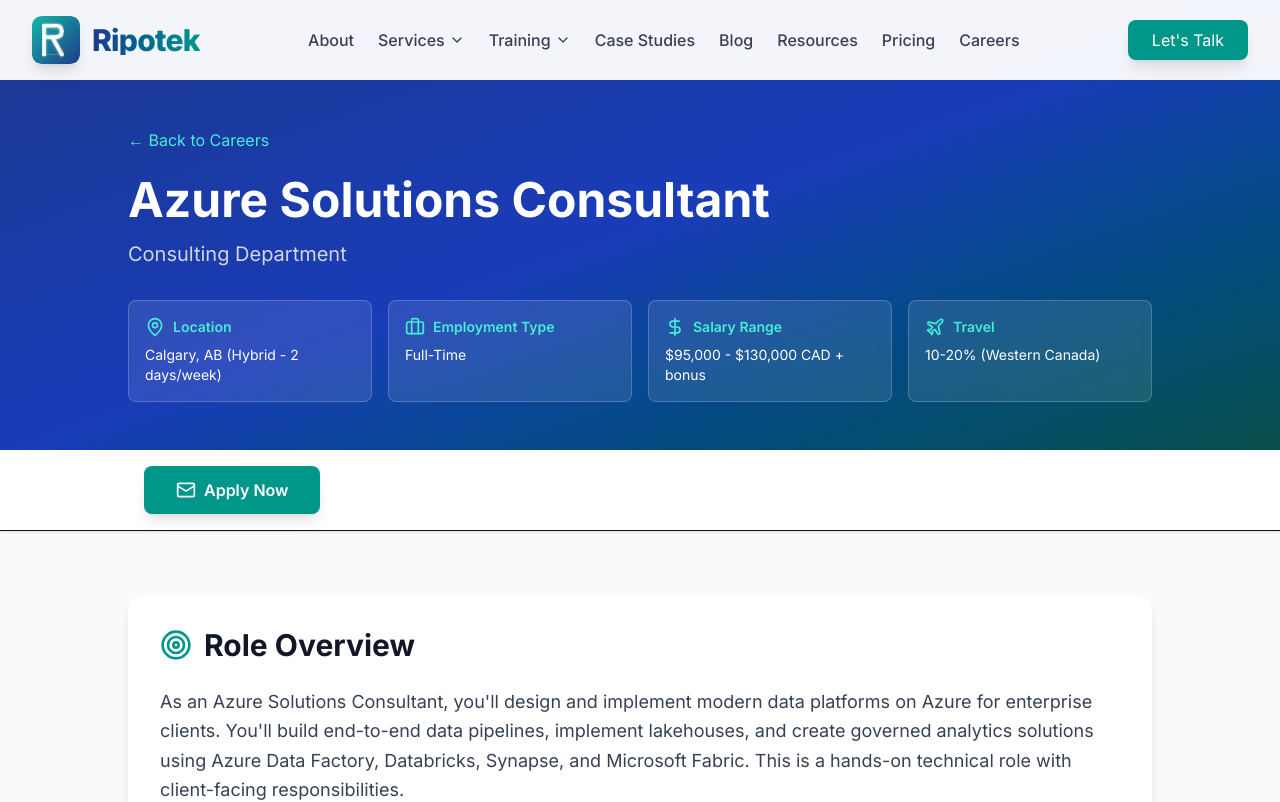
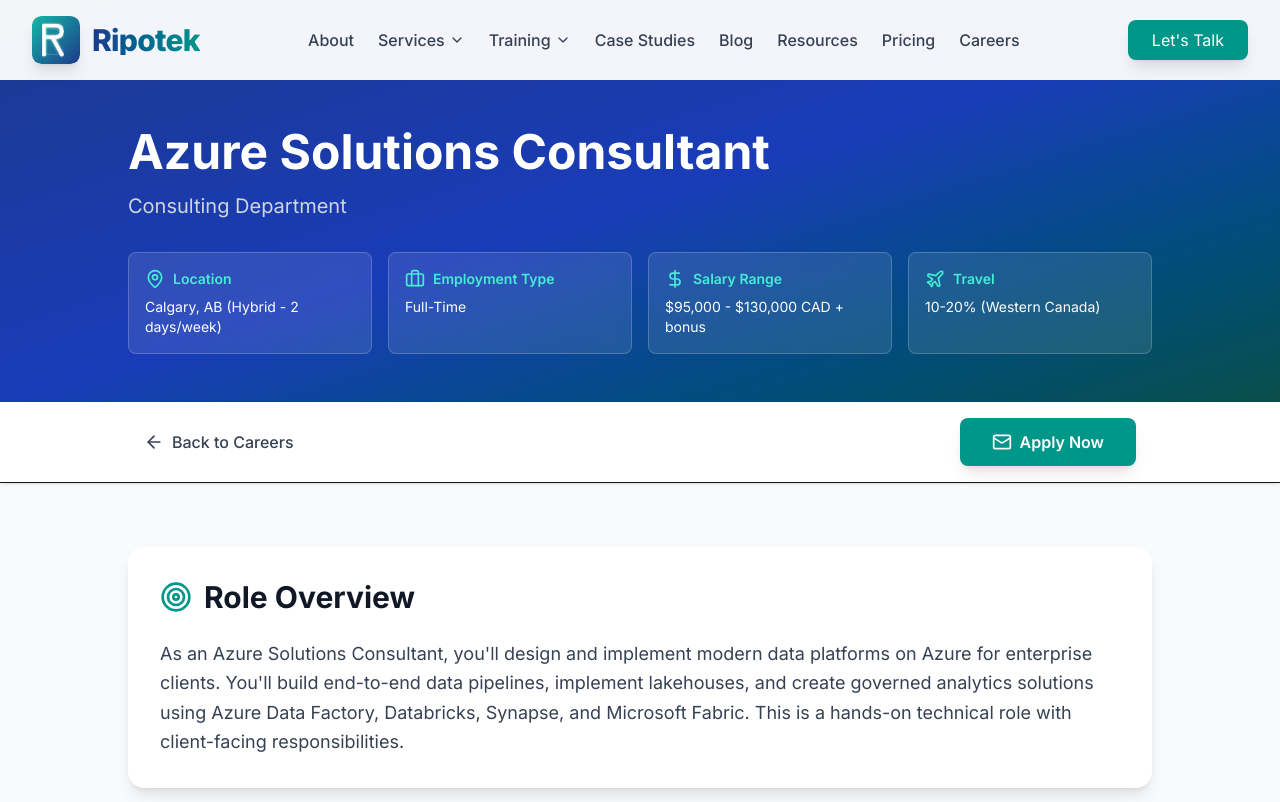
Before and after one commit to Spark-Nest/ripotek_claude_website, a Next.js app: page /careers/azure-solutions-consultant in a window 1280 px wide. Shown: the top 802 px of the page. Built offline with nearby package versions, Linux system fonts and the light colour scheme.

Commit message:
Back navigation button update for careers pages

```diff
--- a/app/careers/azure-solutions-consultant/page.js
+++ b/app/careers/azure-solutions-consultant/page.js
@@ -2,7 +2,7 @@
 
 import React, { useState, useEffect } from 'react';
 import Image from 'next/image';
-import { Menu, X, ChevronDown, Briefcase, MapPin, DollarSign, Clock, Users, CheckCircle, Target, Award, Heart, TrendingUp, Mail, Calendar, Plane, Phone } from 'lucide-react';
+import { Menu, X, ChevronDown, Briefcase, MapPin, DollarSign, Clock, Users, CheckCircle, Target, Award, Heart, TrendingUp, Mail, Calendar, Plane, Phone, ArrowLeft } from 'lucide-react';
 import { FaLinkedin, FaFacebook, FaInstagram, FaYoutube, FaGithub, FaXTwitter } from 'react-icons/fa6';
 import ApplicationModal from '../../../components/ApplicationModal';
 
@@ -148,9 +148,6 @@
       {/* Hero Section */}
       <section className="pt-32 pb-12 px-4 bg-gradient-to-br from-blue-900 via-blue-800 to-teal-900">
         <div className="max-w-5xl mx-auto">
-          <a href="/careers" className="inline-flex items-center text-teal-300 hover:text-teal-200 mb-6 transition">
-            ← Back to Careers
-          </a>
           <h1 className="text-5xl font-bold text-white mb-4">Azure Solutions Consultant</h1>
           <p className="text-xl text-gray-300 mb-8">Consulting Department</p>
 
@@ -168,9 +165,16 @@
         </div>
       </section>
 
-      {/* Apply Now Button - Sticky */}
+      {/* Sticky Navigation Bar */}
       <div className="sticky top-20 z-40 bg-white border-b shadow-sm">
-        <div className="max-w-5xl mx-auto px-4 py-4">
+        <div className="max-w-5xl mx-auto px-4 py-4 flex justify-between items-center">
+          <a
+            href="/careers#positions"
+            className="inline-flex items-center gap-2 text-gray-700 hover:text-teal-600 font-medium transition"
+          >
+            <ArrowLeft className="w-5 h-5" />
+            Back to Careers
+          </a>
           <button
             onClick={() => setModalOpen(true)}
             className="inline-flex items-center gap-2 bg-teal-600 text-white px-8 py-3 rounded-lg hover:bg-teal-700 transition shadow-lg font-semibold"
--- a/app/careers/junior-data-engineer/page.js
+++ b/app/careers/junior-data-engineer/page.js
@@ -2,7 +2,7 @@
 
 import React, { useState, useEffect } from 'react';
 import Image from 'next/image';
-import { Menu, X, ChevronDown, Briefcase, MapPin, DollarSign, Clock, Users, CheckCircle, Target, Award, Heart, TrendingUp, Mail, Calendar, Rocket, Phone } from 'lucide-react';
+import { Menu, X, ChevronDown, Briefcase, MapPin, DollarSign, Clock, Users, CheckCircle, Target, Award, Heart, TrendingUp, Mail, Calendar, Rocket, Phone, ArrowLeft } from 'lucide-react';
 import { FaLinkedin, FaFacebook, FaInstagram, FaYoutube, FaGithub, FaXTwitter } from 'react-icons/fa6';
 import ApplicationModal from '../../../components/ApplicationModal';
 
@@ -148,9 +148,6 @@
       {/* Hero Section */}
       <section className="pt-32 pb-12 px-4 bg-gradient-to-br from-blue-900 via-blue-800 to-teal-900">
         <div className="max-w-5xl mx-auto">
-          <a href="/careers" className="inline-flex items-center text-teal-300 hover:text-teal-200 mb-6 transition">
-            ← Back to Careers
-          </a>
           <h1 className="text-5xl font-bold text-white mb-4">Junior Data Engineer</h1>
           <p className="text-xl text-gray-300 mb-8">Consulting Department</p>
 
@@ -168,9 +165,16 @@
         </div>
       </section>
 
-      {/* Apply Now Button - Sticky */}
+      {/* Sticky Navigation Bar */}
       <div className="sticky top-20 z-40 bg-white border-b shadow-sm">
-        <div className="max-w-5xl mx-auto px-4 py-4">
+        <div className="max-w-5xl mx-auto px-4 py-4 flex justify-between items-center">
+          <a
+            href="/careers#positions"
+            className="inline-flex items-center gap-2 text-gray-700 hover:text-teal-600 font-medium transition"
+          >
+            <ArrowLeft className="w-5 h-5" />
+            Back to Careers
+          </a>
           <button
             onClick={() => setModalOpen(true)}
             className="inline-flex items-center gap-2 bg-teal-600 text-white px-8 py-3 rounded-lg hover:bg-teal-700 transition shadow-lg font-semibold"
--- a/app/careers/power-bi-instructor/page.js
+++ b/app/careers/power-bi-instructor/page.js
@@ -2,7 +2,7 @@
 
 import React, { useState, useEffect } from 'react';
 import Image from 'next/image';
-import { Menu, X, ChevronDown, Briefcase, MapPin, DollarSign, Clock, Users, CheckCircle, Target, Award, Heart, TrendingUp, Mail, Calendar, BookOpen, Phone } from 'lucide-react';
+import { Menu, X, ChevronDown, Briefcase, MapPin, DollarSign, Clock, Users, CheckCircle, Target, Award, Heart, TrendingUp, Mail, Calendar, BookOpen, Phone, ArrowLeft } from 'lucide-react';
 import { FaLinkedin, FaFacebook, FaInstagram, FaYoutube, FaGithub, FaXTwitter } from 'react-icons/fa6';
 import ApplicationModal from '../../../components/ApplicationModal';
 
@@ -148,9 +148,6 @@
       {/* Hero Section */}
       <section className="pt-32 pb-12 px-4 bg-gradient-to-br from-blue-900 via-blue-800 to-teal-900">
         <div className="max-w-5xl mx-auto">
-          <a href="/careers" className="inline-flex items-center text-teal-300 hover:text-teal-200 mb-6 transition">
-            ← Back to Careers
-          </a>
           <h1 className="text-5xl font-bold text-white mb-4">Power BI Instructor</h1>
           <p className="text-xl text-gray-300 mb-8">Training & Development Department</p>
 
@@ -168,9 +165,16 @@
         </div>
       </section>
 
-      {/* Apply Now Button - Sticky */}
+      {/* Sticky Navigation Bar */}
       <div className="sticky top-20 z-40 bg-white border-b shadow-sm">
-        <div className="max-w-5xl mx-auto px-4 py-4">
+        <div className="max-w-5xl mx-auto px-4 py-4 flex justify-between items-center">
+          <a
+            href="/careers#positions"
+            className="inline-flex items-center gap-2 text-gray-700 hover:text-teal-600 font-medium transition"
+          >
+            <ArrowLeft className="w-5 h-5" />
+            Back to Careers
+          </a>
           <button
             onClick={() => setModalOpen(true)}
             className="inline-flex items-center gap-2 bg-teal-600 text-white px-8 py-3 rounded-lg hover:bg-teal-700 transition shadow-lg font-semibold"
--- a/app/careers/senior-data-architect/page.js
+++ b/app/careers/senior-data-architect/page.js
@@ -2,7 +2,7 @@
 
 import React, { useState, useEffect } from 'react';
 import Image from 'next/image';
-import { Menu, X, ChevronDown, Briefcase, MapPin, DollarSign, Clock, Users, CheckCircle, Target, Award, Heart, TrendingUp, Mail, Calendar, Plane, Phone } from 'lucide-react';
+import { Menu, X, ChevronDown, Briefcase, MapPin, DollarSign, Clock, Users, CheckCircle, Target, Award, Heart, TrendingUp, Mail, Calendar, Plane, Phone, ArrowLeft } from 'lucide-react';
 import { FaLinkedin, FaFacebook, FaInstagram, FaYoutube, FaGithub, FaXTwitter } from 'react-icons/fa6';
 import ApplicationModal from '../../../components/ApplicationModal';
 
@@ -148,9 +148,6 @@
       {/* Hero Section */}
       <section className="pt-32 pb-12 px-4 bg-gradient-to-br from-blue-900 via-blue-800 to-teal-900">
         <div className="max-w-5xl mx-auto">
-          <a href="/careers" className="inline-flex items-center text-teal-300 hover:text-teal-200 mb-6 transition">
-            ← Back to Careers
-          </a>
           <h1 className="text-5xl font-bold text-white mb-4">Senior Data Architect</h1>
           <p className="text-xl text-gray-300 mb-8">Consulting Department</p>
 
@@ -168,9 +165,16 @@
         </div>
       </section>
 
-      {/* Apply Now Button - Sticky */}
+      {/* Sticky Navigation Bar */}
       <div className="sticky top-20 z-40 bg-white border-b shadow-sm">
-        <div className="max-w-5xl mx-auto px-4 py-4">
+        <div className="max-w-5xl mx-auto px-4 py-4 flex justify-between items-center">
+          <a
+            href="/careers#positions"
+            className="inline-flex items-center gap-2 text-gray-700 hover:text-teal-600 font-medium transition"
+          >
+            <ArrowLeft className="w-5 h-5" />
+            Back to Careers
+          </a>
           <button
             onClick={() => setModalOpen(true)}
             className="inline-flex items-center gap-2 bg-teal-600 text-white px-8 py-3 rounded-lg hover:bg-teal-700 transition shadow-lg font-semibold"
--- a/app/careers/student-success-coordinator/page.js
+++ b/app/careers/student-success-coordinator/page.js
@@ -2,7 +2,7 @@
 
 import React, { useState, useEffect } from 'react';
 import Image from 'next/image';
-import { Menu, X, ChevronDown, Briefcase, MapPin, DollarSign, Clock, Users, CheckCircle, Target, Award, Heart, TrendingUp, Mail, Calendar, GraduationCap, Phone } from 'lucide-react';
+import { Menu, X, ChevronDown, Briefcase, MapPin, DollarSign, Clock, Users, CheckCircle, Target, Award, Heart, TrendingUp, Mail, Calendar, GraduationCap, Phone, ArrowLeft } from 'lucide-react';
 import { FaLinkedin, FaFacebook, FaInstagram, FaYoutube, FaGithub, FaXTwitter } from 'react-icons/fa6';
 import ApplicationModal from '../../../components/ApplicationModal';
 
@@ -148,9 +148,6 @@
       {/* Hero Section */}
       <section className="pt-32 pb-12 px-4 bg-gradient-to-br from-blue-900 via-blue-800 to-teal-900">
         <div className="max-w-5xl mx-auto">
-          <a href="/careers" className="inline-flex items-center text-teal-300 hover:text-teal-200 mb-6 transition">
-            ← Back to Careers
-          </a>
           <h1 className="text-5xl font-bold text-white mb-4">Student Success Coordinator</h1>
           <p className="text-xl text-gray-300 mb-8">Training & Development Department</p>
 
@@ -168,9 +165,16 @@
         </div>
       </section>
 
-      {/* Apply Now Button - Sticky */}
+      {/* Sticky Navigation Bar */}
       <div className="sticky top-20 z-40 bg-white border-b shadow-sm">
-        <div className="max-w-5xl mx-auto px-4 py-4">
+        <div className="max-w-5xl mx-auto px-4 py-4 flex justify-between items-center">
+          <a
+            href="/careers#positions"
+            className="inline-flex items-center gap-2 text-gray-700 hover:text-teal-600 font-medium transition"
+          >
+            <ArrowLeft className="w-5 h-5" />
+            Back to Careers
+          </a>
           <button
             onClick={() => setModalOpen(true)}
             className="inline-flex items-center gap-2 bg-teal-600 text-white px-8 py-3 rounded-lg hover:bg-teal-700 transition shadow-lg font-semibold"
```
